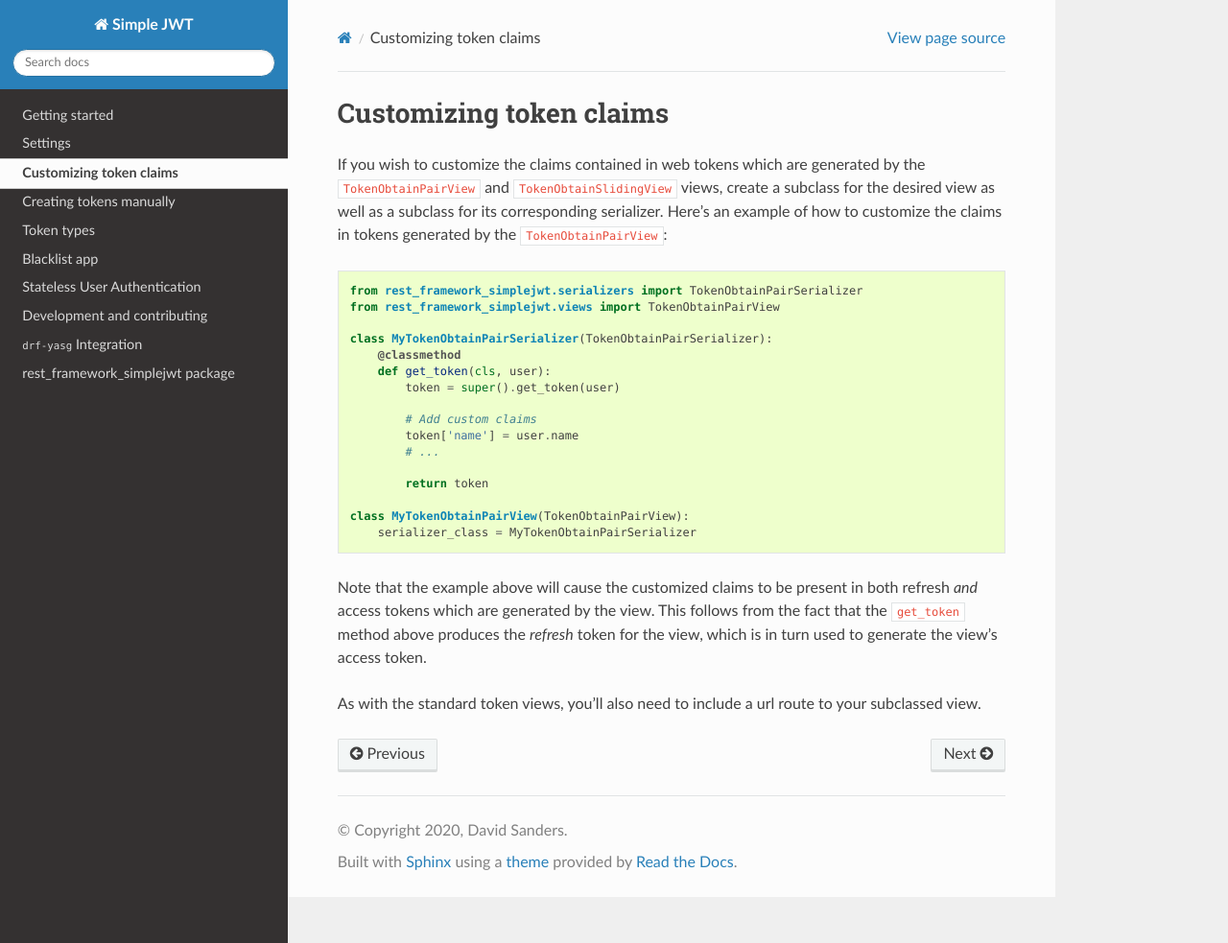
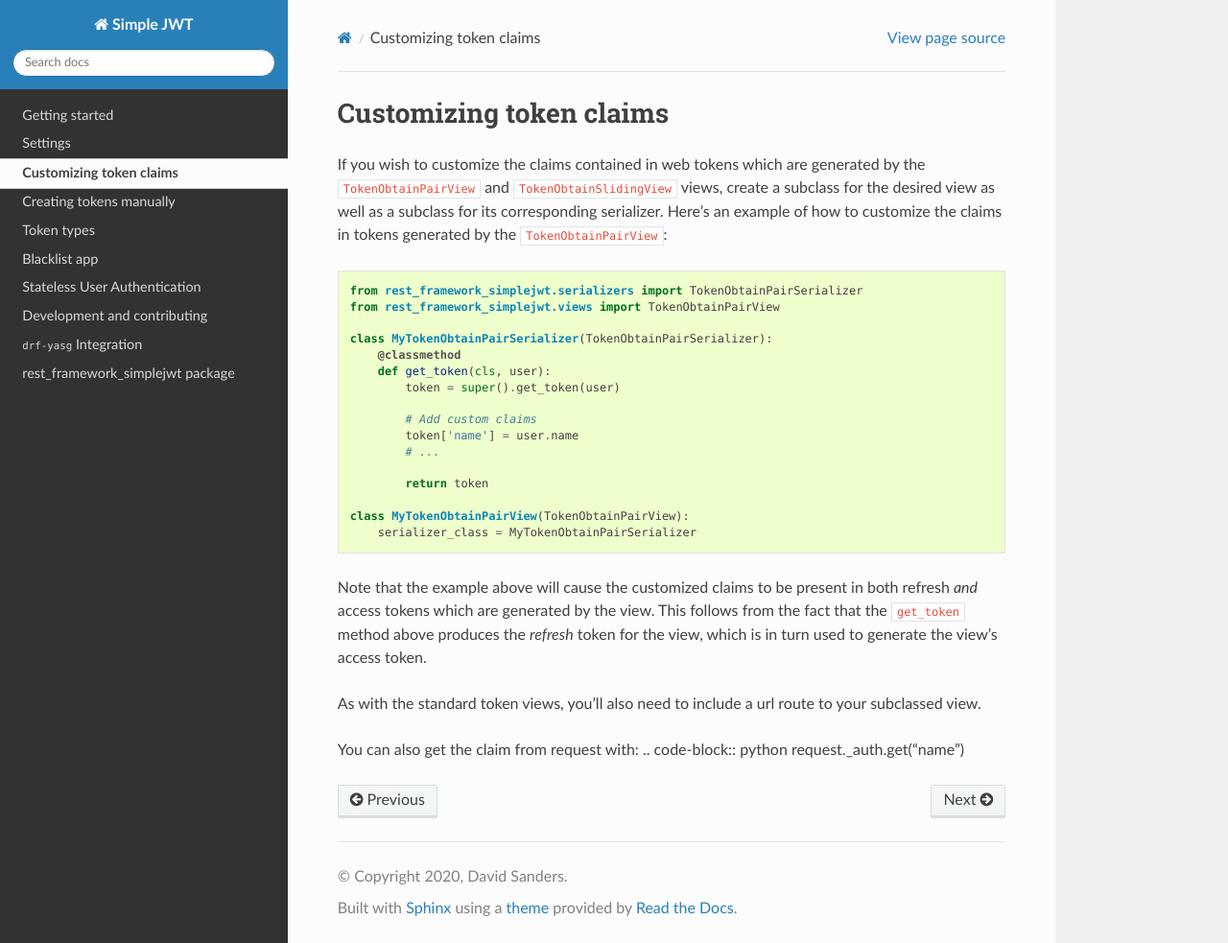
Before and after one commit to jazzband/djangorestframework-simplejwt, a Sphinx documentation site: the page built from docs/customizing_token_claims.rst, in a window 1280 px wide and 983 px high. Shown: the whole window at 96% size. Built offline with Sphinx 7.4.7 and the Read the Docs theme 2.0.0, drawn with Linux system fonts in a browser that asks for light colours; the version number could not be read and is left out.

Commit message:
Update customizing_token_claims.rst

```diff
--- a/docs/customizing_token_claims.rst
+++ b/docs/customizing_token_claims.rst
@@ -35,3 +35,7 @@ for the view, which is in turn used to generate the view's access token.
 
 As with the standard token views, you'll also need to include a url route to
 your subclassed view.
+
+You can also get the claim from request with:
+.. code-block:: python
+request._auth.get("name")
```
